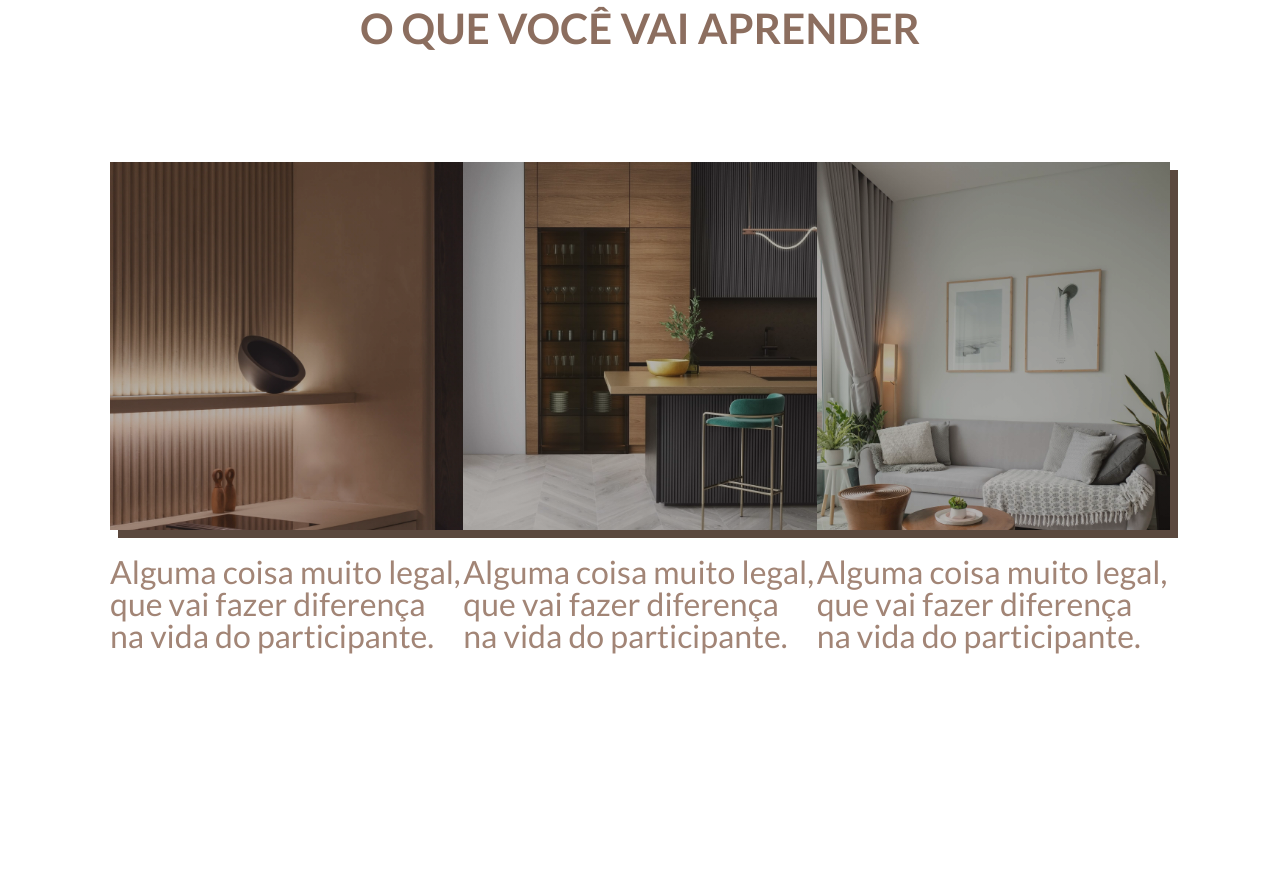
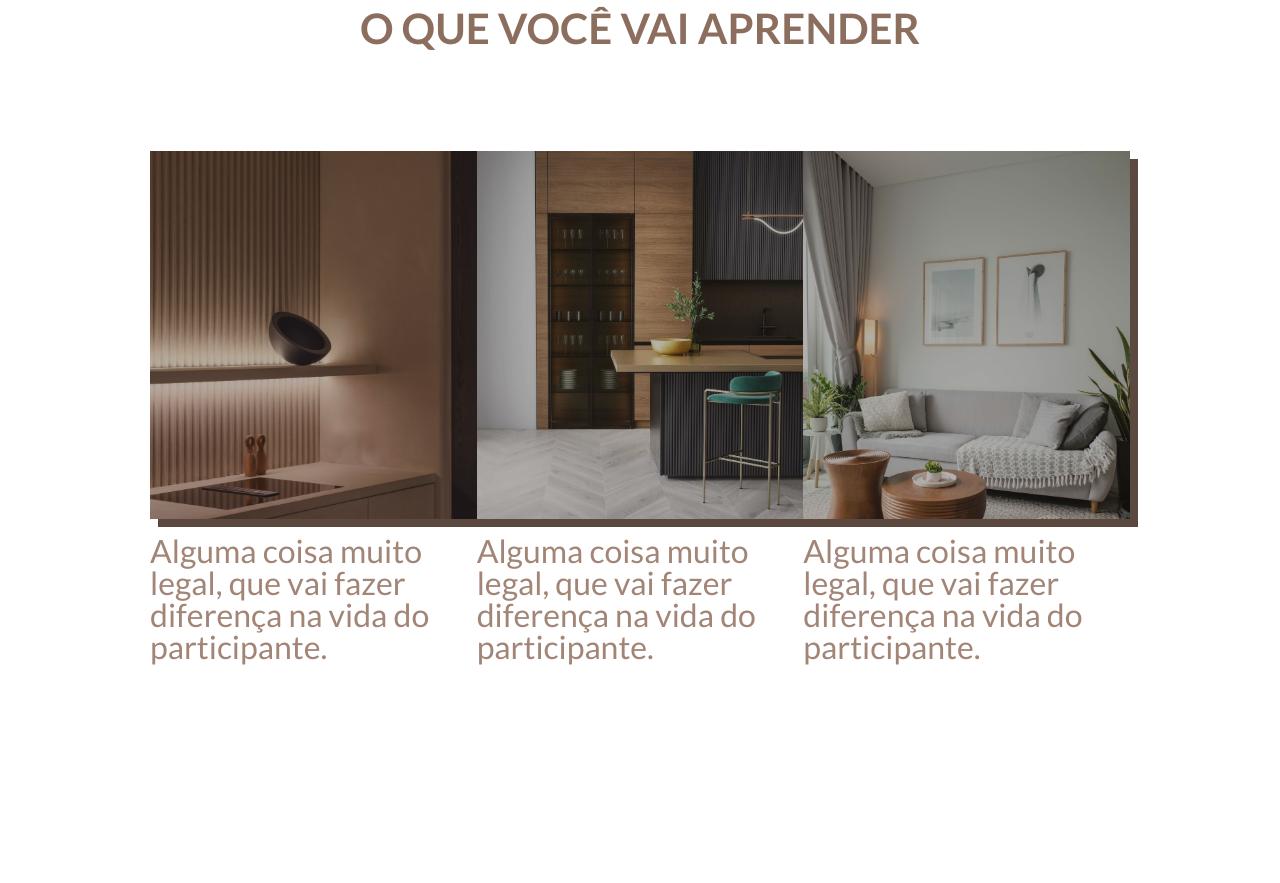
Before and after one commit to enrick-dev/landingPage_decorarte, a plain HTML site: page index.html in a window 1280 px wide. Shown: the part 880-1763 px from the top of the page. Drawn offline with Linux system fonts and the light colour scheme.

Commit message:
update: ajustable justify size sections

```diff
--- a/css/index.css
+++ b/css/index.css
@@ -180,10 +180,10 @@ header > section{
   color: var(--font-quarter-color);
 }
 #oQueVaiAperender > div:last-child {
-  width: calc(100% - 22rem);
+  width: calc(100% - (15rem * 2));
   height: 54.3rem;
   display: flex;
-  justify-content: space-around;
+  justify-content: space-between;
 }
 #oQueVaiAperender figure {
 width: 36.8rem;
@@ -225,7 +225,7 @@ width: 36.8rem;
 
 }
 #local > .containerLocal {
-  width: 90%;
+  width: calc(100% - 15rem);
   height: 65rem;
 
   display: flex;
```
